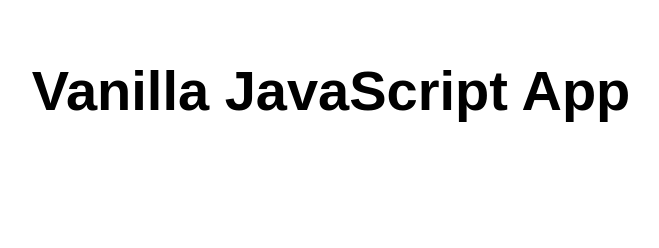
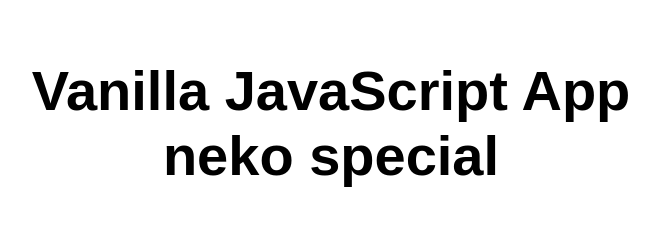
Before and after one commit to taka-dev-022/my-first-static-web-app, a website: page src/index.html in a window 1280 px wide. Shown: the whole page, without its empty margins (309-968 px from the left). Drawn offline with Linux system fonts and the light colour scheme.

Commit message:
test commit

```diff
--- a/src/index.html
+++ b/src/index.html
@@ -5,12 +5,12 @@
   <meta charset="UTF-8">
   <meta name="viewport" content="width=device-width, initial-scale=1.0">
   <link rel="stylesheet" href="styles.css">
-  <title>Vanilla JavaScript App</title>
+  <title>Vanilla JavaScript App neko special</title>
 </head>
 
 <body>
   <main>
-    <h1>Vanilla JavaScript App</h1>
+    <h1>Vanilla JavaScript App neko special</h1>
   </main>
 </body>
 
```
Also changed, not shown: 1 other file.
